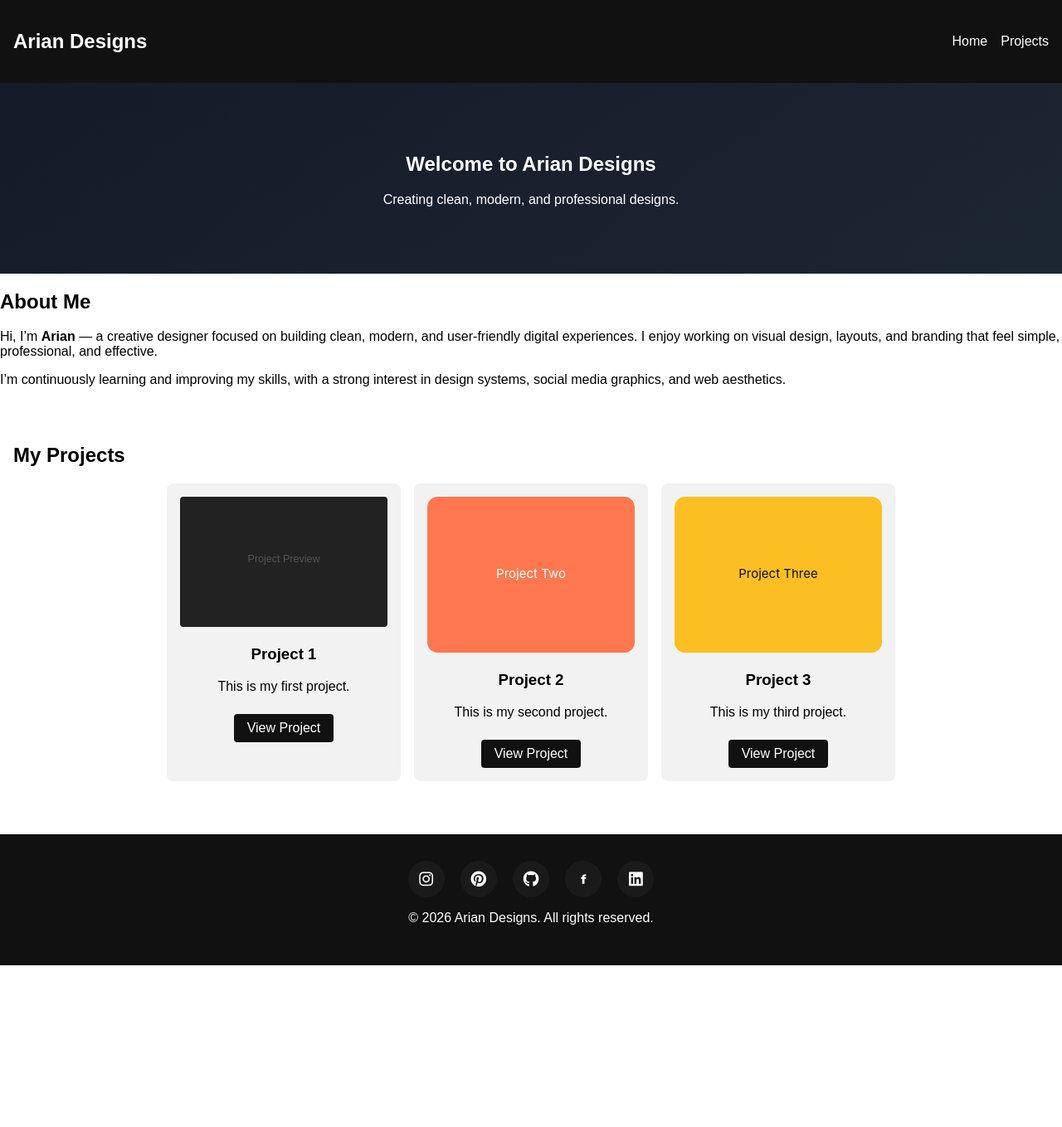
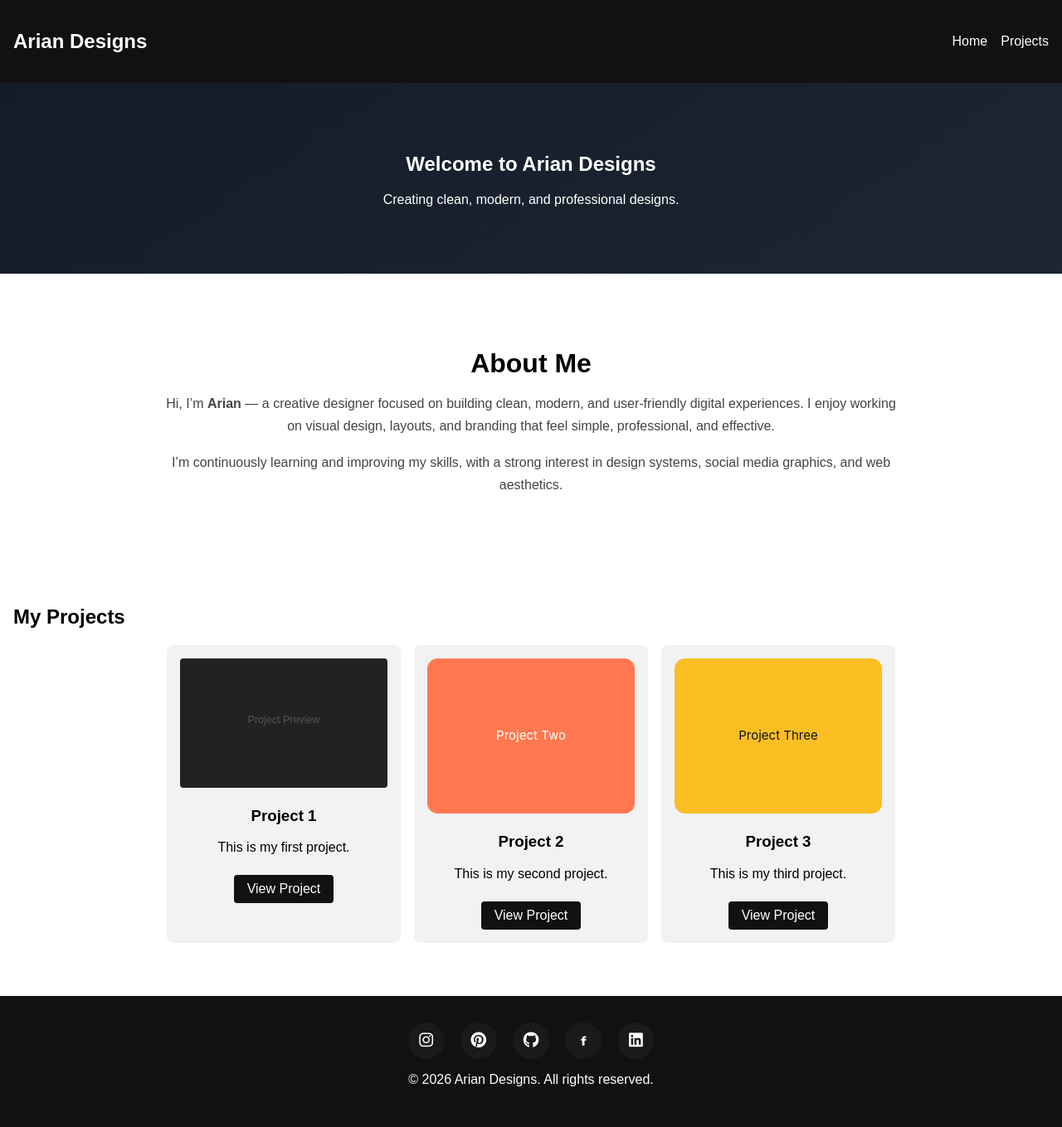
Before and after one commit to ariantechzone-stack/ariantechzone-stack.github.io, a Jekyll site: the page built from index.md, in a window 1280 px wide. Shown: the whole page at 83% size. Built offline with Jekyll 4.4.1, drawn with Linux system fonts in a browser that asks for light colours; before the commit the page ends 1164 px from its top, so only the background shows below that.

Commit message:
Update style.css

```diff
--- a/assets/css/style.css
+++ b/assets/css/style.css
@@ -32,6 +32,29 @@ header nav ul li a {
   padding: 4rem 1rem;
   background: url('/assets/images/hero-bg.svg') no-repeat center/cover;
   color: #fff;
+}
+
+.about {
+  padding: 4rem 1rem;
+  background: #ffffff;
+}
+
+.about-container {
+  max-width: 900px;
+  margin: 0 auto;
+  text-align: center;
+}
+
+.about h2 {
+  font-size: 2rem;
+  margin-bottom: 1rem;
+}
+
+.about p {
+  font-size: 1rem;
+  line-height: 1.7;
+  color: #444;
+  margin-bottom: 1rem;
 }
 
 .projects {
@@ -75,9 +98,7 @@ footer {
   color: #fff;
   margin-top: 2rem;
 }
-/* ================================
-   Social Icons
-================================ */
+
 .site-footer {
   background: #111;
   color: #fff;
```
